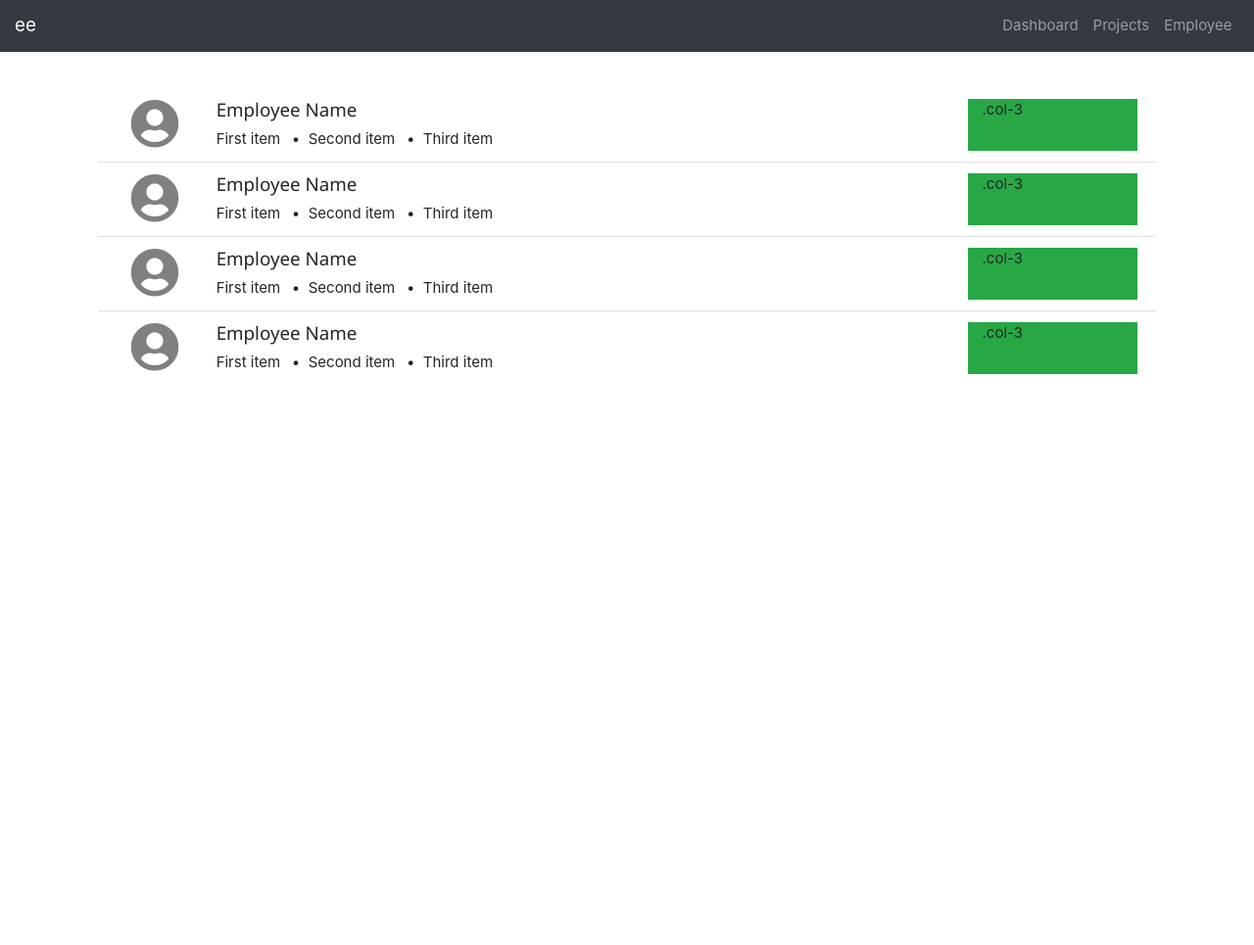
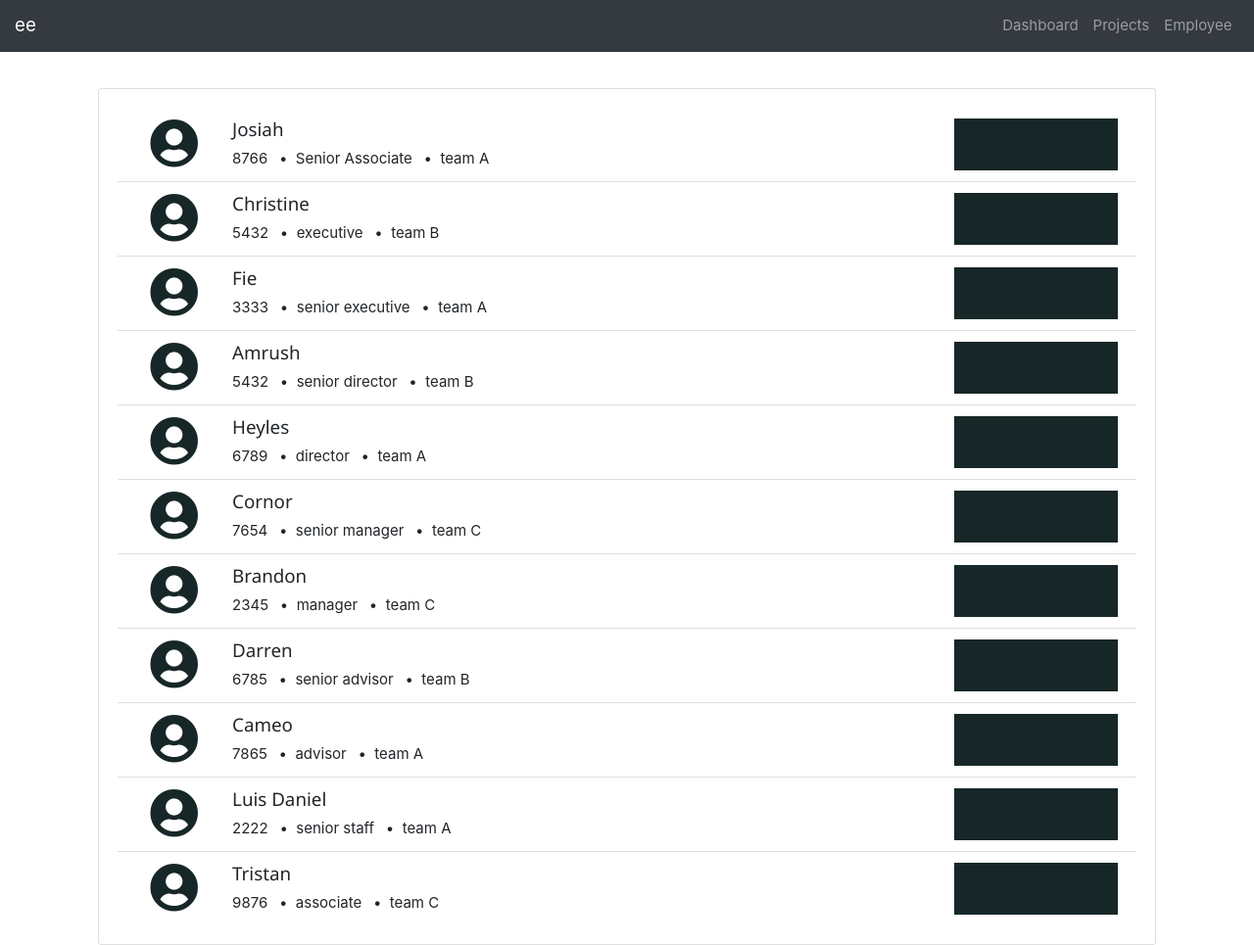
Before and after one commit to afieqhamieza/Project-Management, a Django app: page /employee/ in a window 1280 px wide. Shown: the whole page at 98% size. Before the commit the page ends 382 px from the top, so only its background shows below. Run offline with Django 3.2, Linux system fonts and the light colour scheme; data comes from the database, SQL or seed files in the repository; both versions use the stored data as it was after the commit; some libraries are stand-ins or nearby versions.

Commit message:
put the employee list in a card

```diff
--- a/ee/ee/templates/static/style.css
+++ b/ee/ee/templates/static/style.css
@@ -1,3 +1,3 @@
-body {
+.body {
     background-color: rgb(15, 15, 65);
 }
--- a/ee/employee/models.py
+++ b/ee/employee/models.py
@@ -5,5 +5,17 @@ from django.db import models
 class Employee(models.Model):
     name = models.CharField(max_length=255)
     staffId = models.IntegerField()
-    level = models.IntegerField()
+    level = models.CharField(max_length=255)
     team = models.CharField(max_length=255)
+
+# senior executive
+# executive
+# senior director
+# director
+# senior manager
+# manager
+# senior advisor
+# advisor
+# senior staffId
+# intermediate staff
+# associate staff
--- a/ee/employee/templates/employee.html
+++ b/ee/employee/templates/employee.html
@@ -1,76 +1,32 @@
 {% extends "index.html" %} {% load static %} {% block page_content %}
 
 <div class="container">
+    <div class="card">
+        <div class="card-body">
             <ul class="list-group list-group-flush">
+                {% for employee in employees %}
+
                 <li class="list-group-item">
                     <div class="container">
                         <div class="row">
-                    <div class="col-1 "><i class='fas fa-user-circle' style='font-size:50px;color:grey'></i></div>
+                            <div class="col-1 "><i class='fas fa-user-circle' style='font-size:50px;color: rgb(23, 39, 39);'></i></div>
                             <div class="col-9 ">
-                        <h5>Employee Name</h5>
+                                <h5>{{ employee.name }}</h5>
                                 <div class="list-inline">
-                            <span class="list-inline-item">First item</span>
-                            <span class="list-inline-item">&bull;&nbsp;&nbsp;Second item</span>
-                            <span class="list-inline-item">&bull;&nbsp;&nbsp;Third item</span>
+                                    <span class="list-inline-item">{{ employee.staffId }}</span>
+                                    <span class="list-inline-item">&bull;&nbsp;&nbsp;{{ employee.level }}</span>
+                                    <span class="list-inline-item">&bull;&nbsp;&nbsp;{{ employee.team }}</span>
                                 </div>
                             </div>
-                    <div class="col-2 bg-success">.col-3</div>
+                            <div class="col-2" style='background-color: rgb(23, 39, 39);'></div>
                         </div>
                     </div>
                 </li>
-        <li class="list-group-item">
-            <div class="container">
-                <div class="row">
-                    <div class="col-1 "><i class='fas fa-user-circle' style='font-size:50px;color:grey'></i></div>
-                    <div class="col-9 ">
-                        <h5>Employee Name</h5>
-                        <div class="list-inline">
-                            <span class="list-inline-item">First item</span>
-                            <span class="list-inline-item">&bull;&nbsp;&nbsp;Second item</span>
-                            <span class="list-inline-item">&bull;&nbsp;&nbsp;Third item</span>
+                {% endfor %}
+            </ul>
         </div>
     </div>
-                    <div class="col-2 bg-success">.col-3</div>
-                </div>
-            </div>
-        </li>
-        <li class="list-group-item">
-            <div class="container">
-                <div class="row">
-                    <div class="col-1 "><i class='fas fa-user-circle' style='font-size:50px;color:grey'></i></div>
-                    <div class="col-9 ">
-                        <h5>Employee Name</h5>
-                        <div class="list-inline">
-                            <span class="list-inline-item">First item</span>
-                            <span class="list-inline-item">&bull;&nbsp;&nbsp;Second item</span>
-                            <span class="list-inline-item">&bull;&nbsp;&nbsp;Third item</span>
-                        </div>
-                    </div>
-                    <div class="col-2 bg-success">.col-3</div>
-                </div>
-            </div>
-        </li>
-        <li class="list-group-item">
-            <div class="container">
-                <div class="row">
-                    <div class="col-1 "><i class='fas fa-user-circle' style='font-size:50px;color:grey'></i></div>
-                    <div class="col-9 ">
-                        <h5>Employee Name</h5>
-                        <div class="list-inline">
-                            <span class="list-inline-item">First item</span>
-                            <span class="list-inline-item">&bull;&nbsp;&nbsp;Second item</span>
-                            <span class="list-inline-item">&bull;&nbsp;&nbsp;Third item</span>
-                        </div>
-                    </div>
-                    <div class="col-2 bg-success">.col-3</div>
-                </div>
-            </div>
-        </li>
-    </ul>
+
 </div>
 
-
-
-
-
 {% endblock %}
```
Also changed, not shown: ee/db.sqlite3, ee/employee/migrations/0001_initial.py (added), ee/employee/migrations/0002_auto_20200617_1109.py (added). Lines whose indentation alone changed are shown as unchanged.
